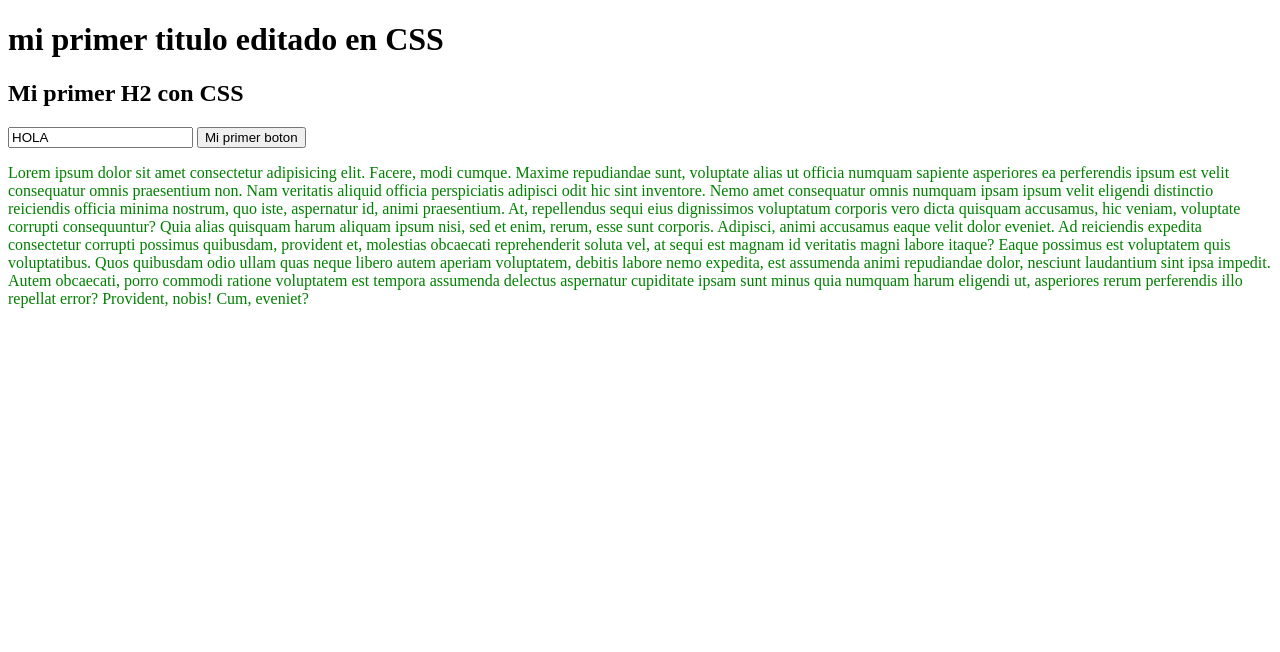
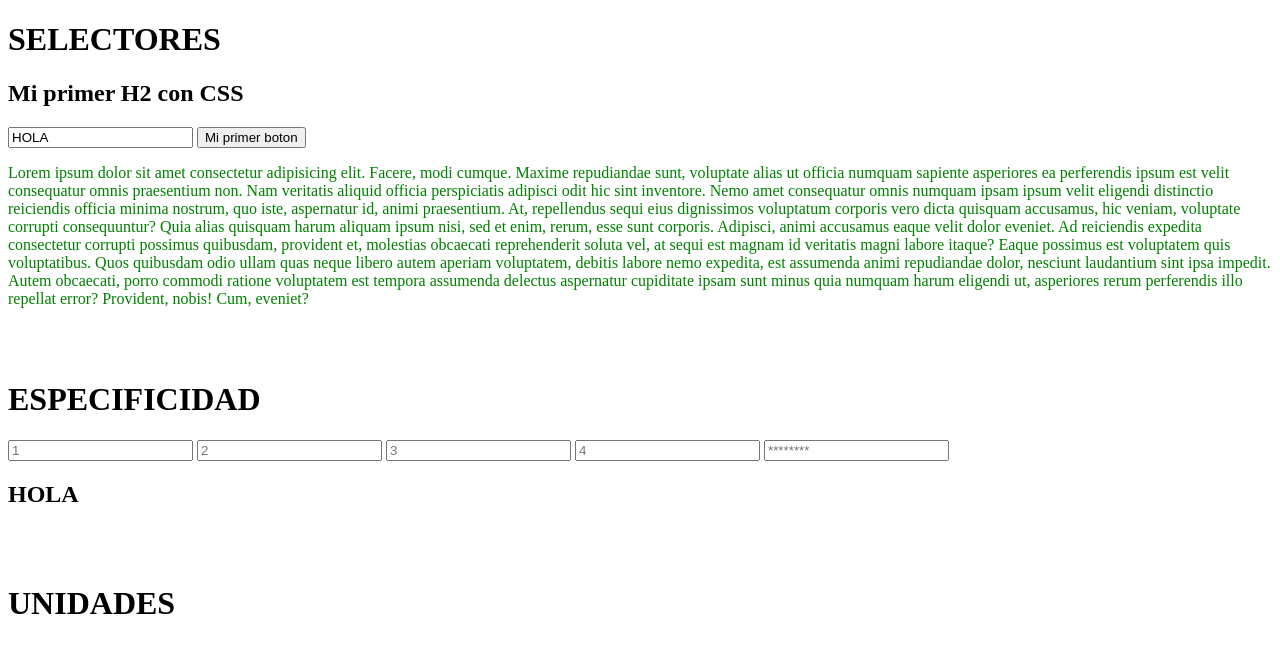
Before and after one commit to Frwops/AprendiendoCSS, a plain HTML site: page index.html in a window 1280 px wide. Drawn offline with Linux system fonts and the light colour scheme.

Commit message:
ESPECIFICIDAD

```diff
--- a/estilo.css
+++ b/estilo.css
@@ -4,3 +4,9 @@
 [rancio="Sii"]{
     color: green;
 }
+.contact-form__input--active{
+    color: blue;
+}
+.contact-form__input:hover{
+    color:blueviolet;
+}
--- a/index.html
+++ b/index.html
@@ -5,7 +5,7 @@
     <link rel="stylesheet" type="text/css" href="estilo.css">
 </head>
 <body>
-    <h1>mi primer titulo editado en CSS</h1>
+    <h1>SELECTORES</h1>
     <h2 class="titulo-h2">Mi primer H2 con CSS</h2>
     <input class="titulo-h2" type="text" name="" value="HOLA">
     <button id="element">Mi primer boton</button>
@@ -17,6 +17,22 @@
         Eaque possimus est voluptatem quis voluptatibus. Quos quibusdam odio ullam quas neque libero autem aperiam voluptatem, debitis labore nemo expedita, est assumenda animi repudiandae dolor, nesciunt laudantium sint ipsa impedit.
         Autem obcaecati, porro commodi ratione voluptatem est tempora assumenda delectus aspernatur cupiditate ipsam sunt minus quia numquam harum eligendi ut, asperiores rerum perferendis illo repellat error? Provident, nobis! Cum, eveniet?
     </p>
-
+    <BR><BR>
+    <H1>ESPECIFICIDAD</H1>
+    <!--    ESPECIFICIDAD  -->
+    <div class="contact-form">
+    <input type="text" class="contact-form__input" placeholder="1">
+    <input type="text" class="contact-form__input--active" placeholder="2">
+    <input type="text" class="contact-form__input" placeholder="3">
+    <input type="text" class="contact-form__input" placeholder="4">
+    <input type="password" placeholder="********">
+    </div>
+    <div>
+        <p class="contact-form__p">
+            <h2 class="contact-form__p-h2">HOLA</h2>
+        </p>
+    </div>
+    <br><br>
+    <h1>UNIDADES</h1>
 </body>
 </html>
```
